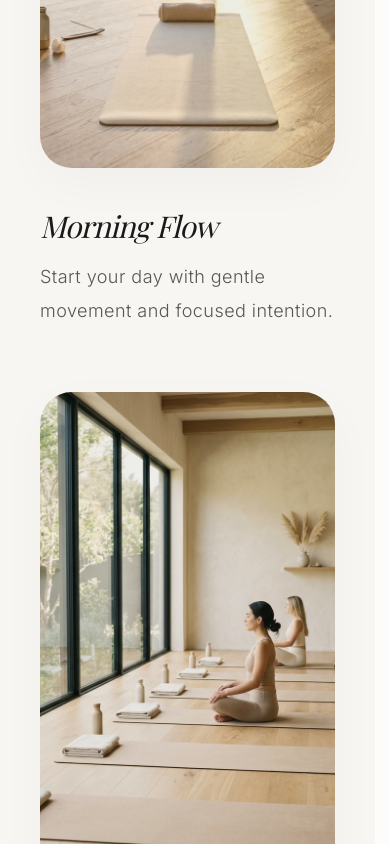
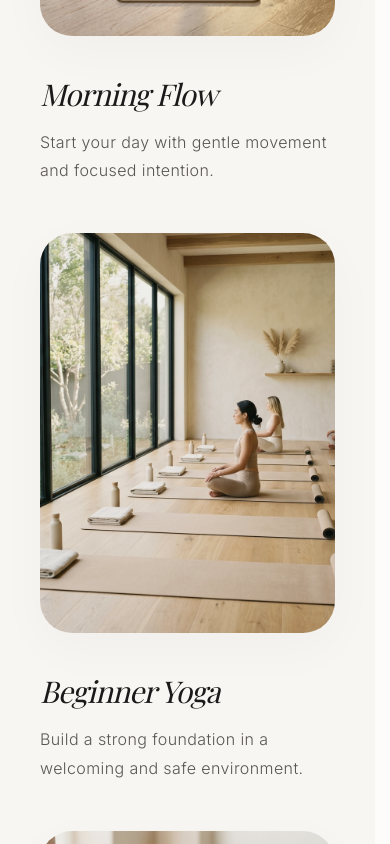
Before and after one commit to Dhyanesh369/minimalist-yoga-studio, a Next.js app: page / in a window 390 px wide. Shown: the part 4400-5244 px from the top of the page. Built offline with nearby package versions, Linux system fonts and the light colour scheme; a web font is replaced by a local one.

Commit message:
Mobile optimization: Enforced light mode to fix black background issue and refined responsive spacing across all sections.

```diff
--- a/app/globals.css
+++ b/app/globals.css
@@ -41,12 +41,14 @@
   html {
     background-color: var(--color-background);
     scrollbar-gutter: stable;
+    color-scheme: light;
   }
 
   /* Lenis Support */
   html.lenis,
   html.lenis body {
     height: auto;
+    background-color: var(--color-background);
   }
 
   .lenis.lenis-smooth {
@@ -79,6 +81,7 @@
     @apply bg-background text-foreground font-body;
     line-height: 1.85;
     letter-spacing: -0.01em;
+    color-scheme: light;
   }
 
   h1, h2, h3, h4, h5, h6 {
@@ -91,18 +94,18 @@
   h3 { font-size: clamp(26px, 4.5vw, 42px); }
 
   section {
-    @apply py-[80px] md:py-[100px] lg:py-[140px] px-6 md:px-12;
+    @apply py-16 md:py-24 lg:py-36 px-4 md:px-8 lg:px-12;
   }
 
   p {
     @apply text-muted-text max-w-[65ch];
-    font-size: 18px;
-    line-height: 1.9;
+    font-size: clamp(16px, 4vw, 18px);
+    line-height: 1.8;
     letter-spacing: 0.015em;
   }
 
   .container-custom {
-    @apply max-w-[1400px] mx-auto w-full px-4;
+    @apply max-w-[1400px] mx-auto w-full px-4 md:px-6 lg:px-8;
   }
 
   .shadow-soft {
--- a/components/sections/AboutPreview.tsx
+++ b/components/sections/AboutPreview.tsx
@@ -9,14 +9,14 @@ import { Section, Heading, Button } from "@/components/ui";
 export default function AboutPreview() {
   return (
     <Section>
-      <div className="flex flex-col lg:flex-row items-center gap-32">
+      <div className="flex flex-col lg:flex-row items-center gap-20 lg:gap-32">
         {/* Left: Image */}
         <motion.div
           initial={{ opacity: 0, y: 15 }}
           whileInView={{ opacity: 1, y: 0 }}
           viewport={{ once: true, margin: "-10%" }}
           transition={{ duration: 2.2, ease: [0.22, 1, 0.36, 1] }}
-          className="w-full lg:w-1/2 relative h-[700px] rounded-[32px] overflow-hidden shadow-soft"
+          className="w-full lg:w-1/2 relative h-[500px] lg:h-[700px] rounded-[32px] overflow-hidden shadow-soft"
         >
           <Image
             src="/images/detail.png"
--- a/components/sections/ClassGrid.tsx
+++ b/components/sections/ClassGrid.tsx
@@ -41,7 +41,7 @@ export default function ClassGrid() {
         </Link>
       </div>
 
-      <div className="grid grid-cols-1 md:grid-cols-2 gap-16">
+      <div className="grid grid-cols-1 md:grid-cols-2 gap-12 md:gap-16">
         {classes.map((cls, index) => (
           <motion.div
             key={cls.title}
@@ -51,7 +51,7 @@ export default function ClassGrid() {
             transition={{ duration: 2, delay: index * 0.1, ease: [0.22, 1, 0.36, 1] }}
             className="group cursor-pointer"
           >
-            <div className="relative h-[500px] rounded-[32px] overflow-hidden mb-10 shadow-soft">
+            <div className="relative h-[400px] md:h-[500px] rounded-[32px] overflow-hidden mb-10 shadow-soft">
               <Image
                 src={cls.image}
                 alt={cls.title}
--- a/components/sections/FinalCTA.tsx
+++ b/components/sections/FinalCTA.tsx
@@ -6,7 +6,7 @@ import { Button, Heading } from "@/components/ui";
 
 export default function FinalCTA() {
   return (
-    <section className="relative h-[80vh] flex items-center justify-center overflow-hidden">
+    <section className="relative h-[600px] md:h-[80vh] flex items-center justify-center overflow-hidden">
       <div className="container-custom relative z-10 text-center">
         <motion.div
           initial={{ opacity: 0, y: 10 }}
```
